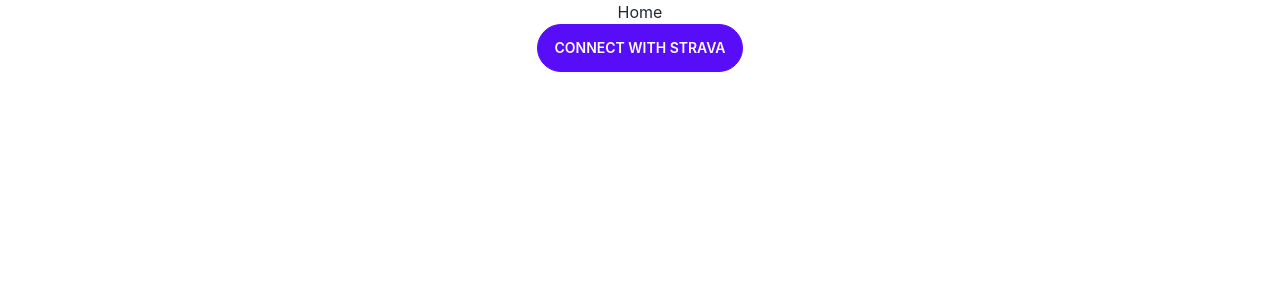
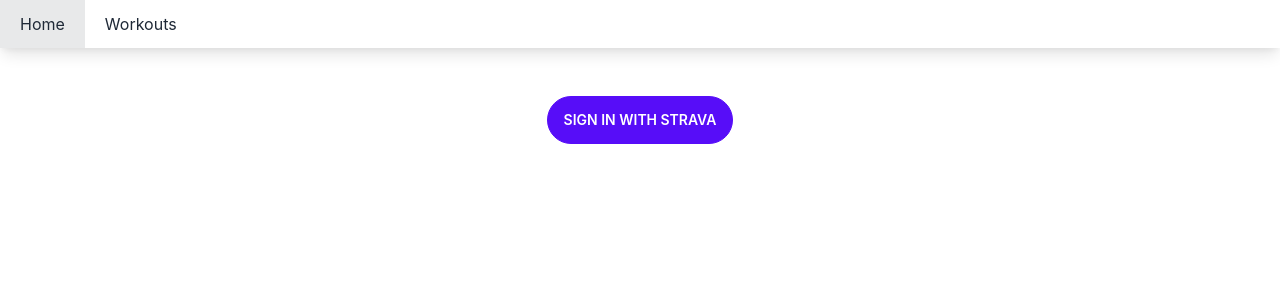
Before and after one commit to Jorgen-5/strava-now, a React (Create React App) app: page / in a window 1280 px wide. Shown: the top 300 px of the page. Built offline with nearby package versions, Linux system fonts and the light colour scheme.

Commit message:
Fixed minor things

```diff
--- a/src/components/header.tsx
+++ b/src/components/header.tsx
@@ -1,29 +1,23 @@
 import React from 'react';
 import {LapTimes} from "../utils/InterfaceTypes";
-
-interface Props {
-    lap: LapTimes;
-}
+import {Link} from 'react-router-dom';
 
 function Header() {
     return (
         <div>
             <ul className="menu w-screen items-stretch shadow-lg bg-base-100 horizontal">
                 <li>
-                    <a>
-                        With link
+                    <a >
+                        <Link to={'/'}> Home </Link>
                     </a>
                 </li>
                 <li>
                     <a>
-                        Bordered
+                        <Link to={'/data'}> Workouts </Link>
                     </a>
                 </li>
                 <li>
                     <a>
-
-                        With icon
-
                     </a>
                 </li>
             </ul>
--- a/src/pages/Data.tsx
+++ b/src/pages/Data.tsx
@@ -27,33 +27,20 @@
     return (
         <div>
             <h1>Hi, {athlete?.firstname}!</h1>
-
             {activities.map((activity, i) => {
                 return(
                     <li key={i}>
-                        <Link to={`/showactivity/${activities[i].id}`}>
-
-                            <Button variant='primary'>
-                                {activities[i].name + ",     Distance: " + activities[i].distance}
-                            </Button>
-                        </Link>
+                        <div className="h-6">
+                            <Link to={`/showactivity/${activities[i].id}`}>
+                                <Button variant='primary'>
+                                    {activities[i].name + ",     Distance: " + activities[i].distance}
+                                </Button>
+                            </Link>
+                        </div>
                     </li>
                 )
             })}
         </div>
     )
 }
-
-/*
-const YourDistance = ({ user : User, returnTokens  : string}) => {
-    return (
-        <div>
-            <h1>Hi, {returnTokens.athlete.firstname}!</h1>
-            <h2>{user.data.all_run_totals.distance}</h2>
-            <h2>{user.data.all_ride_totals.distance}</h2>
-            <h2>{user.data.all_swim_totals.distance}</h2>
-        </div>
-    );
-};
-*/
 export default Data;
--- a/src/pages/Home.tsx
+++ b/src/pages/Home.tsx
@@ -1,7 +1,7 @@
 import React from "react";
 //import '../styles/buttonstyle.scss';
 import "tailwindcss/tailwind.css"
-
+import Header from '../components/header'
 
 const { REACT_APP_CLIENT_ID } = process.env;
 const redirectUrl = process.env.NODE_ENV === "development"
@@ -15,8 +15,9 @@
 const Home = () => {
     return (
         <div>
-            <h1>Home</h1>
-            <button onClick={handleLogin} className="btn btn-primary rounded-full">Connect with Strava</button>
+            <Header></Header>
+            <div className="h-12"></div>
+            <button onClick={handleLogin} className="btn btn-primary rounded-full">Sign in with Strava</button>
         </div>
     );
 };
```
